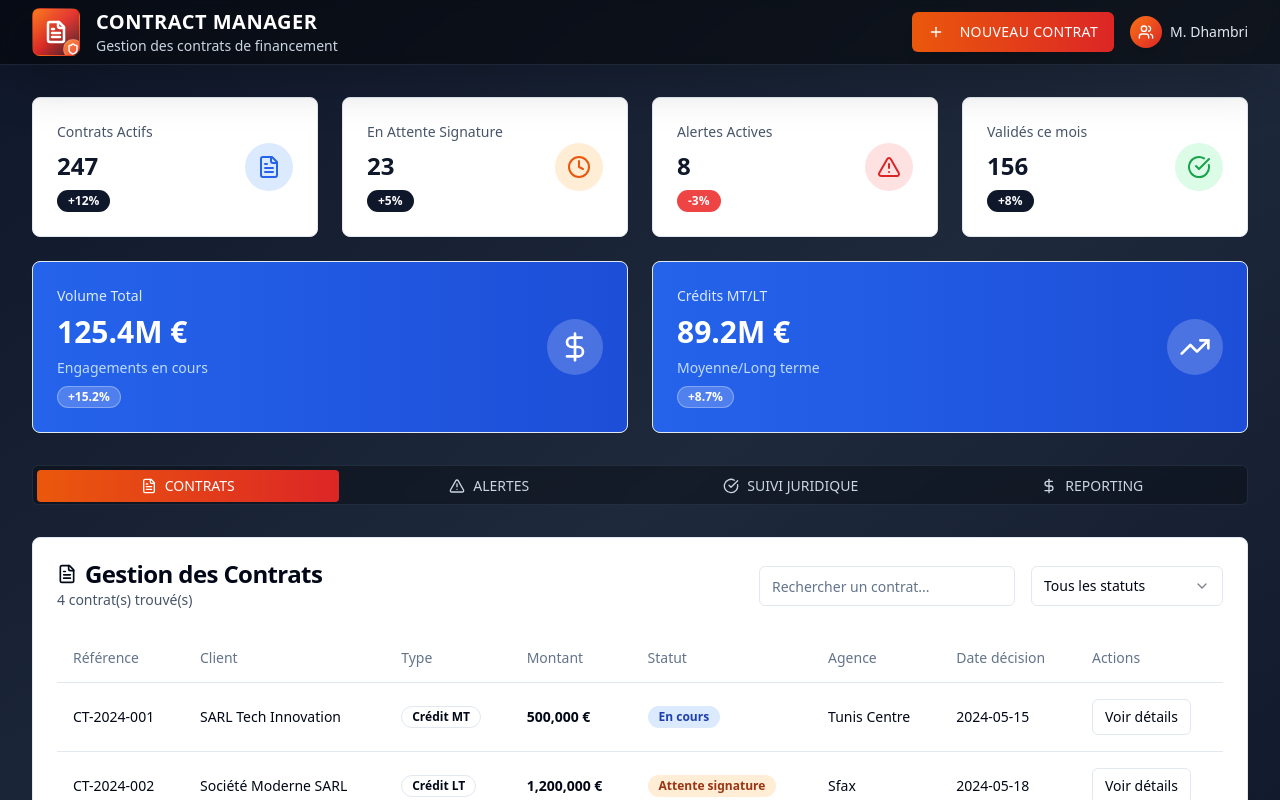
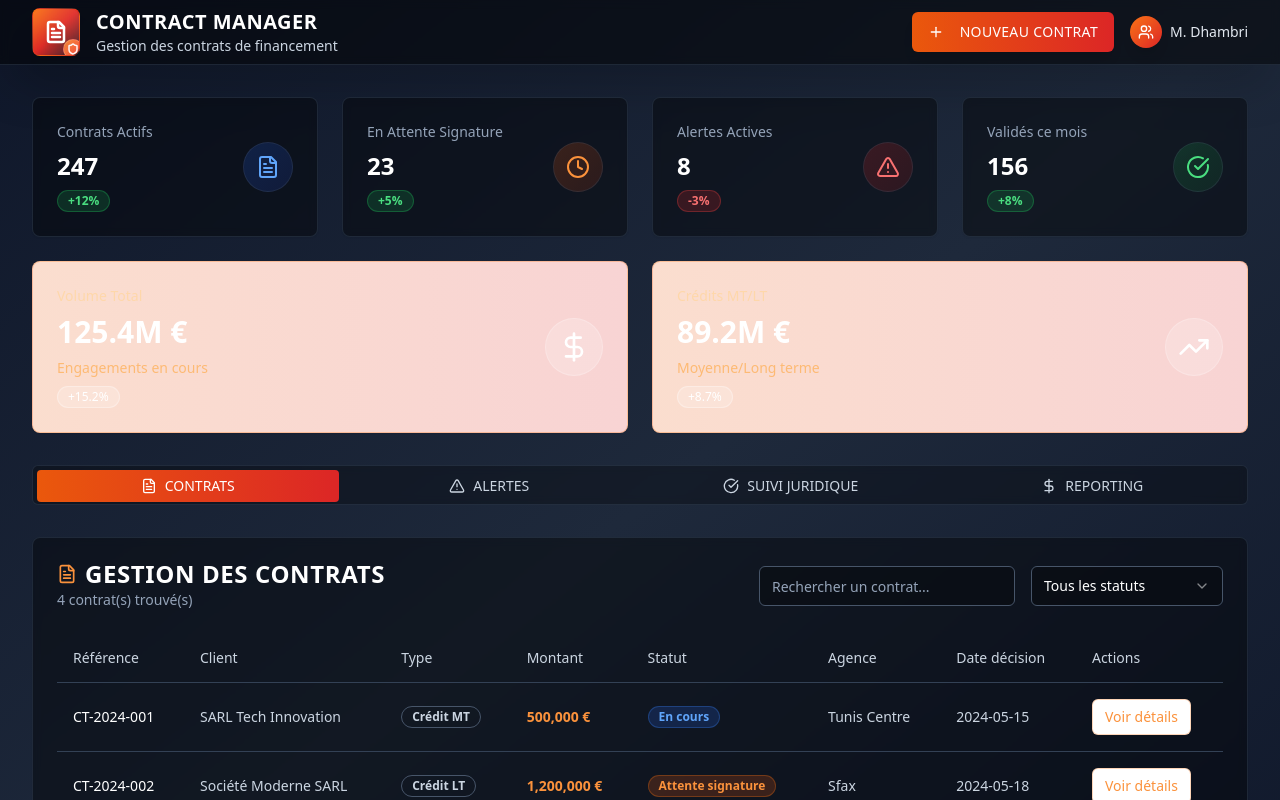
Before and after one commit to zeiddhambri/contract-bank-pro, a React (Vite) app: page / in a window 1280 px wide. Shown: the top 800 px of the page. Built offline with nearby package versions, Linux system fonts and the light colour scheme.

Commit message:
feat: Implement dashboard layout
Adds the basic structure and components for the dashboard, including stats, alerts, and contract lists.

```diff
--- a/src/components/AlertsPanel.tsx
+++ b/src/components/AlertsPanel.tsx
@@ -61,9 +61,9 @@ const AlertsPanel = () => {
 
   const getPriorityBadge = (priority: string) => {
     const config = {
-      haute: { label: "Haute", color: "bg-red-100 text-red-800" },
-      moyenne: { label: "Moyenne", color: "bg-orange-100 text-orange-800" },
-      basse: { label: "Basse", color: "bg-yellow-100 text-yellow-800" }
+      haute: { label: "Haute", color: "bg-red-600/20 text-red-400 border-red-500/30" },
+      moyenne: { label: "Moyenne", color: "bg-orange-600/20 text-orange-400 border-orange-500/30" },
+      basse: { label: "Basse", color: "bg-yellow-600/20 text-yellow-400 border-yellow-500/30" }
     };
 
     const priorityConfig = config[priority as keyof typeof config] || config.moyenne;
@@ -78,49 +78,49 @@ const AlertsPanel = () => {
     <div className="space-y-6">
       {/* Summary Cards */}
       <div className="grid grid-cols-1 md:grid-cols-3 gap-6">
-        <Card className="border-red-200 bg-red-50">
+        <Card className="bg-gradient-to-br from-red-600/20 to-red-800/20 border-red-500/30 backdrop-blur-sm">
           <CardContent className="p-6">
             <div className="flex items-center justify-between">
               <div>
-                <p className="text-sm font-medium text-red-600">Alertes Critiques</p>
-                <p className="text-2xl font-bold text-red-900">2</p>
+                <p className="text-sm font-medium text-red-400">Alertes Critiques</p>
+                <p className="text-2xl font-bold text-white">2</p>
               </div>
-              <AlertTriangle className="h-8 w-8 text-red-600" />
+              <AlertTriangle className="h-8 w-8 text-red-400" />
             </div>
           </CardContent>
         </Card>
 
-        <Card className="border-orange-200 bg-orange-50">
+        <Card className="bg-gradient-to-br from-orange-600/20 to-orange-800/20 border-orange-500/30 backdrop-blur-sm">
           <CardContent className="p-6">
             <div className="flex items-center justify-between">
               <div>
-                <p className="text-sm font-medium text-orange-600">En Attente</p>
-                <p className="text-2xl font-bold text-orange-900">6</p>
+                <p className="text-sm font-medium text-orange-400">En Attente</p>
+                <p className="text-2xl font-bold text-white">6</p>
               </div>
-              <Clock className="h-8 w-8 text-orange-600" />
+              <Clock className="h-8 w-8 text-orange-400" />
             </div>
           </CardContent>
         </Card>
 
-        <Card className="border-blue-200 bg-blue-50">
+        <Card className="bg-gradient-to-br from-blue-600/20 to-blue-800/20 border-blue-500/30 backdrop-blur-sm">
           <CardContent className="p-6">
             <div className="flex items-center justify-between">
               <div>
-                <p className="text-sm font-medium text-blue-600">Traitées aujourd'hui</p>
-                <p className="text-2xl font-bold text-blue-900">4</p>
+                <p className="text-sm font-medium text-blue-400">Traitées aujourd'hui</p>
+                <p className="text-2xl font-bold text-white">4</p>
               </div>
-              <FileX className="h-8 w-8 text-blue-600" />
+              <FileX className="h-8 w-8 text-blue-400" />
             </div>
           </CardContent>
         </Card>
       </div>
 
       {/* Alerts List */}
-      <Card>
+      <Card className="bg-black/40 border-slate-700/50 backdrop-blur-sm">
         <CardHeader>
-          <CardTitle className="flex items-center space-x-2">
-            <AlertTriangle className="h-5 w-5" />
-            <span>Alertes Actives</span>
+          <CardTitle className="flex items-center space-x-2 text-white font-bold tracking-wide">
+            <AlertTriangle className="h-5 w-5 text-orange-400" />
+            <span>ALERTES ACTIVES</span>
           </CardTitle>
         </CardHeader>
         <CardContent>
@@ -128,26 +128,30 @@ const AlertsPanel = () => {
             {alerts.map((alert) => (
               <div
                 key={alert.id}
-                className="flex items-start space-x-4 p-4 border border-slate-200 rounded-lg hover:bg-slate-50 transition-colors"
+                className="flex items-start space-x-4 p-4 border border-slate-700/50 rounded-lg hover:bg-slate-800/30 transition-colors backdrop-blur-sm"
               >
-                <div className="flex-shrink-0 p-2 bg-slate-100 rounded-full">
+                <div className="flex-shrink-0 p-2 bg-slate-800/50 rounded-full border border-slate-600/30">
                   {getAlertIcon(alert.type)}
                 </div>
 
                 <div className="flex-1 min-w-0">
                   <div className="flex items-start justify-between">
                     <div className="flex-1">
-                      <h4 className="font-semibold text-slate-900">{alert.title}</h4>
-                      <p className="text-sm text-slate-600 mt-1">{alert.description}</p>
+                      <h4 className="font-semibold text-white">{alert.title}</h4>
+                      <p className="text-sm text-slate-300 mt-1">{alert.description}</p>
                       <div className="flex items-center space-x-4 mt-2">
-                        <span className="text-sm text-slate-500">Client: {alert.client}</span>
+                        <span className="text-sm text-slate-400">Client: {alert.client}</span>
                         <span className="text-sm text-slate-500">•</span>
-                        <span className="text-sm text-slate-500">Échéance: {alert.delai}</span>
+                        <span className="text-sm text-slate-400">Échéance: {alert.delai}</span>
                       </div>
                     </div>
                     <div className="flex items-center space-x-2 ml-4">
                       {getPriorityBadge(alert.priority)}
-                      <Button variant="outline" size="sm">
+                      <Button
+                        variant="outline"
+                        size="sm"
+                        className="border-orange-500/30 text-orange-400 hover:bg-orange-500/20 hover:text-orange-300"
+                      >
                         Traiter
                       </Button>
                     </div>
--- a/src/components/ContractList.tsx
+++ b/src/components/ContractList.tsx
@@ -6,7 +6,7 @@ import { Button } from "@/components/ui/button";
 import { Input } from "@/components/ui/input";
 import { Select, SelectContent, SelectItem, SelectTrigger, SelectValue } from "@/components/ui/select";
 import { Table, TableBody, TableCell, TableHead, TableHeader, TableRow } from "@/components/ui/table";
-import { FileText, Plus } from "lucide-react";
+import { FileText } from "lucide-react";
 
 const ContractList = () => {
   const [searchTerm, setSearchTerm] = useState("");
@@ -58,10 +58,10 @@ const ContractList = () => {
 
   const getStatusBadge = (status: string) => {
     const statusConfig = {
-      en_cours: { label: "En cours", variant: "default" as const, color: "bg-blue-100 text-blue-800" },
-      attente_signature: { label: "Attente signature", variant: "secondary" as const, color: "bg-orange-100 text-orange-800" },
-      valide: { label: "Validé", variant: "default" as const, color: "bg-green-100 text-green-800" },
-      alerte: { label: "Alerte", variant: "destructive" as const, color: "bg-red-100 text-red-800" }
+      en_cours: { label: "En cours", color: "bg-blue-600/20 text-blue-400 border-blue-500/30" },
+      attente_signature: { label: "Attente signature", color: "bg-orange-600/20 text-orange-400 border-orange-500/30" },
+      valide: { label: "Validé", color: "bg-green-600/20 text-green-400 border-green-500/30" },
+      alerte: { label: "Alerte", color: "bg-red-600/20 text-red-400 border-red-500/30" }
     };
 
     const config = statusConfig[status as keyof typeof statusConfig] || statusConfig.en_cours;
@@ -80,15 +80,15 @@ const ContractList = () => {
   });
 
   return (
-    <Card>
+    <Card className="bg-black/40 border-slate-700/50 backdrop-blur-sm">
       <CardHeader>
         <div className="flex flex-col sm:flex-row justify-between items-start sm:items-center space-y-4 sm:space-y-0">
           <div>
-            <CardTitle className="flex items-center space-x-2">
-              <FileText className="h-5 w-5" />
-              <span>Gestion des Contrats</span>
+            <CardTitle className="flex items-center space-x-2 text-white font-bold tracking-wide">
+              <FileText className="h-5 w-5 text-orange-400" />
+              <span>GESTION DES CONTRATS</span>
             </CardTitle>
-            <p className="text-sm text-slate-600 mt-1">
+            <p className="text-sm text-slate-400 mt-1">
               {filteredContracts.length} contrat(s) trouvé(s)
             </p>
           </div>
@@ -97,13 +97,13 @@ const ContractList = () => {
               placeholder="Rechercher un contrat..."
               value={searchTerm}
               onChange={(e) => setSearchTerm(e.target.value)}
-              className="w-full sm:w-64"
+              className="w-full sm:w-64 bg-black/30 border-slate-600 text-white placeholder:text-slate-400"
             />
             <Select value={statusFilter} onValueChange={setStatusFilter}>
-              <SelectTrigger className="w-full sm:w-48">
+              <SelectTrigger className="w-full sm:w-48 bg-black/30 border-slate-600 text-white">
                 <SelectValue placeholder="Filtrer par statut" />
               </SelectTrigger>
-              <SelectContent>
+              <SelectContent className="bg-slate-800 border-slate-600">
                 <SelectItem value="tous">Tous les statuts</SelectItem>
                 <SelectItem value="en_cours">En cours</SelectItem>
                 <SelectItem value="attente_signature">Attente signature</SelectItem>
@@ -118,31 +118,37 @@ const ContractList = () => {
         <div className="overflow-x-auto">
           <Table>
             <TableHeader>
-              <TableRow>
-                <TableHead>Référence</TableHead>
-                <TableHead>Client</TableHead>
-                <TableHead>Type</TableHead>
-                <TableHead>Montant</TableHead>
-                <TableHead>Statut</TableHead>
-                <TableHead>Agence</TableHead>
-                <TableHead>Date décision</TableHead>
-                <TableHead>Actions</TableHead>
+              <TableRow className="border-slate-700 hover:bg-slate-800/50">
+                <TableHead className="text-slate-300 font-medium">Référence</TableHead>
+                <TableHead className="text-slate-300 font-medium">Client</TableHead>
+                <TableHead className="text-slate-300 font-medium">Type</TableHead>
+                <TableHead className="text-slate-300 font-medium">Montant</TableHead>
+                <TableHead className="text-slate-300 font-medium">Statut</TableHead>
+                <TableHead className="text-slate-300 font-medium">Agence</TableHead>
+                <TableHead className="text-slate-300 font-medium">Date décision</TableHead>
+                <TableHead className="text-slate-300 font-medium">Actions</TableHead>
               </TableRow>
             </TableHeader>
             <TableBody>
               {filteredContracts.map((contract) => (
-                <TableRow key={contract.id} className="hover:bg-slate-50">
-                  <TableCell className="font-medium">{contract.id}</TableCell>
-                  <TableCell>{contract.client}</TableCell>
+                <TableRow key={contract.id} className="border-slate-700 hover:bg-slate-800/30 transition-colors">
+                  <TableCell className="font-medium text-white">{contract.id}</TableCell>
+                  <TableCell className="text-slate-300">{contract.client}</TableCell>
                   <TableCell>
-                    <Badge variant="outline">{contract.type}</Badge>
+                    <Badge variant="outline" className="border-slate-600 text-slate-300">
+                      {contract.type}
+                    </Badge>
                   </TableCell>
-                  <TableCell className="font-semibold">{contract.montant}</TableCell>
+                  <TableCell className="font-semibold text-orange-400">{contract.montant}</TableCell>
                   <TableCell>{getStatusBadge(contract.statut)}</TableCell>
-                  <TableCell>{contract.agence}</TableCell>
-                  <TableCell>{contract.dateDecision}</TableCell>
+                  <TableCell className="text-slate-300">{contract.agence}</TableCell>
+                  <TableCell className="text-slate-300">{contract.dateDecision}</TableCell>
                   <TableCell>
-                    <Button variant="outline" size="sm">
+                    <Button
+                      variant="outline"
+                      size="sm"
+                      className="border-orange-500/30 text-orange-400 hover:bg-orange-500/20 hover:text-orange-300"
+                    >
                       Voir détails
                     </Button>
                   </TableCell>
--- a/src/components/DashboardStats.tsx
+++ b/src/components/DashboardStats.tsx
@@ -10,32 +10,32 @@ const DashboardStats = () => {
       value: "247",
       change: "+12%",
       icon: FileText,
-      color: "text-blue-600",
-      bgColor: "bg-blue-100"
+      color: "text-blue-400",
+      bgGradient: "from-blue-600/20 to-blue-800/20"
     },
     {
       title: "En Attente Signature",
       value: "23",
       change: "+5%",
       icon: Clock,
-      color: "text-orange-600",
-      bgColor: "bg-orange-100"
+      color: "text-orange-400",
+      bgGradient: "from-orange-600/20 to-orange-800/20"
     },
     {
       title: "Alertes Actives",
       value: "8",
       change: "-3%",
       icon: AlertTriangle,
-      color: "text-red-600",
-      bgColor: "bg-red-100"
+      color: "text-red-400",
+      bgGradient: "from-red-600/20 to-red-800/20"
     },
     {
       title: "Validés ce mois",
       value: "156",
       change: "+8%",
       icon: CheckCircle,
-      color: "text-green-600",
-      bgColor: "bg-green-100"
+      color: "text-green-400",
+      bgGradient: "from-green-600/20 to-green-800/20"
     }
   ];
 
@@ -63,17 +63,20 @@ const DashboardStats = () => {
         {stats.map((stat, index) => {
           const IconComponent = stat.icon;
           return (
-            <Card key={index} className="hover:shadow-md transition-shadow duration-200">
+            <Card key={index} className="bg-black/40 border-slate-700/50 backdrop-blur-sm hover:bg-black/50 transition-all duration-300 hover:shadow-lg hover:shadow-orange-500/10">
               <CardContent className="p-6">
                 <div className="flex items-center justify-between">
                   <div className="space-y-2">
-                    <p className="text-sm font-medium text-slate-600">{stat.title}</p>
-                    <p className="text-2xl font-bold text-slate-900">{stat.value}</p>
-                    <Badge variant={stat.change.startsWith('+') ? 'default' : 'destructive'} className="text-xs">
+                    <p className="text-sm font-medium text-slate-400">{stat.title}</p>
+                    <p className="text-2xl font-bold text-white">{stat.value}</p>
+                    <Badge
+                      variant={stat.change.startsWith('+') ? 'default' : 'destructive'}
+                      className={`text-xs ${stat.change.startsWith('+') ? 'bg-green-600/20 text-green-400 border-green-500/30' : 'bg-red-600/20 text-red-400 border-red-500/30'}`}
+                    >
                       {stat.change}
                     </Badge>
                   </div>
-                  <div className={`p-3 rounded-full ${stat.bgColor}`}>
+                  <div className={`p-3 rounded-full bg-gradient-to-br ${stat.bgGradient} border border-slate-600/30`}>
                     <IconComponent className={`h-6 w-6 ${stat.color}`} />
                   </div>
                 </div>
@@ -88,19 +91,19 @@ const DashboardStats = () => {
         {financialStats.map((stat, index) => {
           const IconComponent = stat.icon;
           return (
-            <Card key={index} className="bg-gradient-to-r from-blue-600 to-blue-700 text-white">
+            <Card key={index} className="bg-gradient-to-r from-orange-600/20 to-red-600/20 border-orange-500/30 backdrop-blur-sm hover:from-orange-600/30 hover:to-red-600/30 transition-all duration-300">
               <CardContent className="p-6">
                 <div className="flex items-center justify-between">
                   <div className="space-y-2">
-                    <p className="text-blue-100 text-sm">{stat.title}</p>
-                    <p className="text-3xl font-bold">{stat.value}</p>
-                    <p className="text-blue-200 text-sm">{stat.subtitle}</p>
-                    <Badge className="bg-white/20 text-white border-white/30">
+                    <p className="text-orange-200 text-sm font-medium">{stat.title}</p>
+                    <p className="text-3xl font-bold text-white">{stat.value}</p>
+                    <p className="text-orange-300 text-sm">{stat.subtitle}</p>
+                    <Badge className="bg-white/20 text-white border-white/30 font-medium">
                       {stat.trend}
                     </Badge>
                   </div>
-                  <div className="p-3 bg-white/20 rounded-full">
-                    <IconComponent className="h-8 w-8" />
+                  <div className="p-3 bg-white/20 rounded-full border border-white/20">
+                    <IconComponent className="h-8 w-8 text-white" />
                   </div>
                 </div>
               </CardContent>
```
Also changed, not shown: src/components/CreateContractDialog.tsx (+56 -95 lines).
